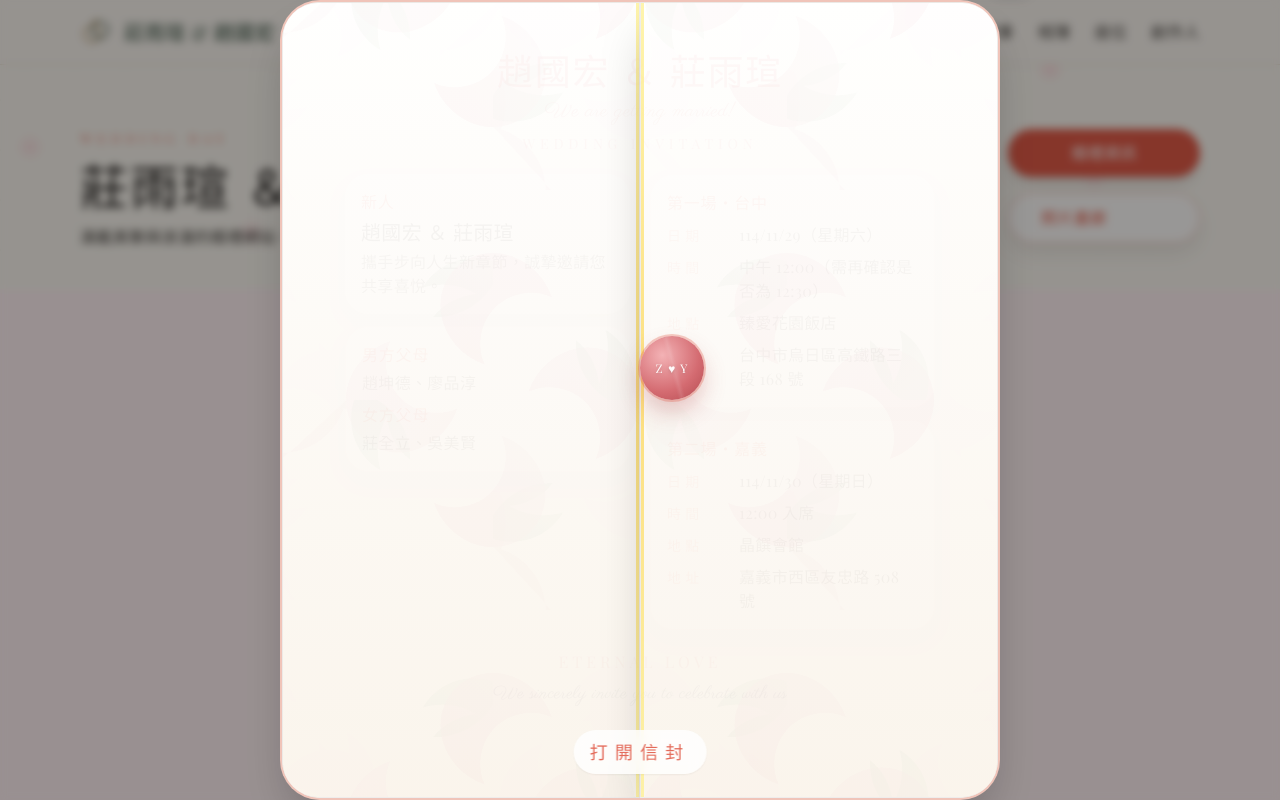
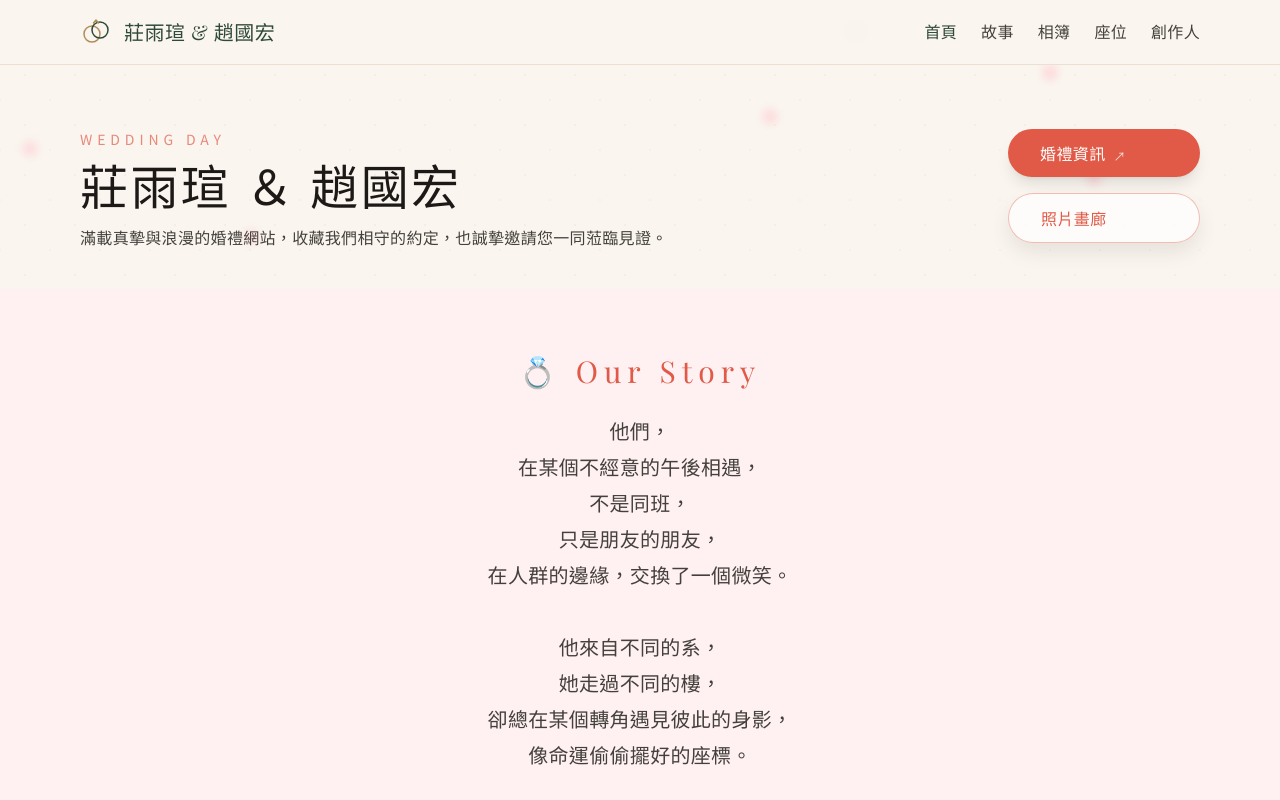
Before and after one commit to and910805/wedding-front, a React (Vite) app: page / in a window 1280 px wide. Shown: the top 800 px of the page. Built offline with nearby package versions, Linux system fonts and the light colour scheme.

Commit message:
Refine typography and simplify home entry

```diff
--- a/src/App.jsx
+++ b/src/App.jsx
@@ -20,7 +20,7 @@ export default function App(){
         <Suspense
           fallback={(
             <div className="flex min-h-[60vh] items-center justify-center bg-rose-50/60 px-6 py-12 text-center">
-              <p className="font-serif text-lg tracking-[0.2em] text-cinnabar/80">
+              <p className="font-sans text-base tracking-[0.3em] text-cinnabar/70 md:text-lg">
                 浪漫內容載入中，請稍候片刻⋯
               </p>
             </div>
--- a/src/components/GalleryAuto.jsx
+++ b/src/components/GalleryAuto.jsx
@@ -42,7 +42,7 @@ export default function GalleryAuto() {
       {/* 標題區域 */}
       <div className="text-center max-w-3xl mx-auto space-y-3">
         <p className="text-rose-400/90 font-script text-3xl md:text-4xl tracking-wider">綻放的時光</p>
-        <p className="text-base md:text-lg text-stone-600 leading-relaxed">
+        <p className="font-sans text-base md:text-lg text-stone-600 leading-relaxed">
           光影中收藏的笑顏與擁抱，成為我們最真摯的婚禮記憶
         </p>
 
@@ -58,7 +58,7 @@ export default function GalleryAuto() {
             </svg>
             進入放映模式
           </button>
-          <p className="text-xs sm:text-sm md:text-base text-stone-500 mt-3 whitespace-nowrap">
+          <p className="font-sans text-xs sm:text-sm md:text-base text-stone-500 mt-3 whitespace-nowrap">
             點擊上方按鈕以全螢幕幻燈片模式瀏覽所有照片，享受沉浸式的觀看體驗
           </p>
         </div>
@@ -121,7 +121,7 @@ export default function GalleryAuto() {
 
       {/* 圖片總數顯示 */}
       <div className="text-center pt-6 border-t border-rose-100">
-        <p className="text-stone-500 text-sm md:text-base">
+        <p className="font-sans text-stone-500 text-sm md:text-base">
           共 {items.length} 張精選照片，點擊上方「進入放映模式」按鈕即可瀏覽完整相簿
         </p>
       </div>
--- a/src/pages/GalleryPage.jsx
+++ b/src/pages/GalleryPage.jsx
@@ -10,7 +10,7 @@ export default function GalleryPage() {
             <h1 className="text-4xl md:text-5xl font-serif font-normal text-stone-800 mb-4">
               婚禮回憶
             </h1>
-            <p className="text-lg md:text-xl text-stone-600 leading-relaxed">
+            <p className="font-sans text-lg md:text-xl text-stone-600 leading-relaxed">
               每一個瞬間都是永恆，每一張照片都是故事
             </p>
           </div>
@@ -43,9 +43,9 @@ export default function GalleryPage() {
       {/* Footer Note */}
       <div className="bg-stone-50 border-t border-stone-200 mt-16">
         <div className="max-w-7xl mx-auto px-4 sm:px-6 lg:px-8 py-8">
-          <div className="text-center text-stone-500 text-sm">
+          <div className="text-center text-stone-500 text-sm font-sans space-y-2">
             <p>感謝所有參與我們重要日子的親朋好友</p>
-            <p className="mt-2">這些珍貴的時刻將永遠留在我們心中</p>
+            <p>這些珍貴的時刻將永遠留在我們心中</p>
           </div>
         </div>
       </div>
--- a/src/pages/Home.jsx
+++ b/src/pages/Home.jsx
@@ -1,12 +1,8 @@
-import { Suspense, lazy, useState } from 'react'
 import { Link } from 'react-router-dom'
 import { motion, useReducedMotion } from 'framer-motion'
 import { AutoThemeTarget } from '../theme/ThemeContext'
 
-const WeddingInvitationModal = lazy(() => import('../components/WeddingInvitationModal'))
-
 export default function Home() {
-  const [isInvitationOpen, setInvitationOpen] = useState(true)
   const prefersReducedMotion = useReducedMotion()
 
   const poemText = `他們，
@@ -36,15 +32,12 @@ export default function Home() {
 從青春的校園開始，
 在愛裡長成永恆。`
 
-  const openInvitation = () => setInvitationOpen(true)
-  const closeInvitation = () => setInvitationOpen(false)
-
   return (
     <main>
       <AutoThemeTarget theme="euro" className="container-xl pt-10 md:pt-16 pb-10">
         <div className="flex flex-col items-center gap-8 text-center md:flex-row md:items-start md:justify-between md:text-left">
           <div className="max-w-xl">
-            <p className="text-sm uppercase tracking-[0.35em] text-cinnabar/70 font-serif">
+            <p className="text-sm uppercase tracking-[0.35em] text-cinnabar/70 font-sans">
               Wedding Day
             </p>
             <h1 className="mt-3 text-3xl md:text-5xl font-serif leading-tight text-stone-900">
@@ -52,7 +45,7 @@ export default function Home() {
             </h1>
             {/* ✅ 修正版：桌機單行、手機自動適應不破圖 */}
             <p
-              className="mt-4 font-serif text-sm md:text-base leading-relaxed text-stone-700
+              className="mt-4 font-sans text-sm md:text-base leading-relaxed text-stone-700
                          text-center md:text-left sm:whitespace-nowrap
                          [text-wrap:balance] sm:[text-wrap:nowrap]"
               style={{
@@ -64,16 +57,18 @@ export default function Home() {
           </div>
 
           <div className="flex w-full flex-col items-center gap-4 md:w-auto md:items-end">
-            <button
-              type="button"
-              onClick={openInvitation}
-              className="w-full rounded-full bg-cinnabar px-8 py-3 font-serif text-base tracking-wide text-white shadow-lg transition hover:bg-cinnabar/90 focus:outline-none focus-visible:ring-2 focus-visible:ring-cinnabar/70 focus-visible:ring-offset-2 focus-visible:ring-offset-rose-50 md:w-48"
+            <a
+              href="https://wwwe789.my.canva.site/"
+              target="_blank"
+              rel="noopener noreferrer"
+              className="w-full rounded-full bg-cinnabar px-8 py-3 text-base tracking-wide text-white shadow-lg transition hover:bg-cinnabar/90 focus:outline-none focus-visible:ring-2 focus-visible:ring-cinnabar/70 focus-visible:ring-offset-2 focus-visible:ring-offset-rose-50 md:w-48 font-sans"
             >
               婚禮資訊
-            </button>
+              <span className="ml-2 text-xs align-middle opacity-80">↗</span>
+            </a>
             <Link
               to="/gallery"
-              className="w-full rounded-full border border-cinnabar/40 bg-white/70 px-8 py-3 font-serif text-base tracking-wide text-cinnabar shadow-soft transition hover:border-cinnabar/60 hover:bg-white md:w-48"
+              className="w-full rounded-full border border-cinnabar/40 bg-white/70 px-8 py-3 text-base tracking-wide text-cinnabar shadow-soft transition hover:border-cinnabar/60 hover:bg-white md:w-48 font-sans"
             >
               照片畫廊
             </Link>
@@ -94,24 +89,12 @@ export default function Home() {
           <h2 className="text-2xl font-serif tracking-[0.2em] text-cinnabar md:text-3xl">
             💍 Our Story
           </h2>
-          <p className="whitespace-pre-line font-serif text-lg leading-8 text-stone-700 md:text-xl md:leading-9">
+          <p className="whitespace-pre-line font-sans text-lg leading-8 text-stone-700 md:text-xl md:leading-9">
             {poemText}
 
           </p>
         </div>
       </motion.section>
-
-      <Suspense
-        fallback={(
-          <div className="flex items-center justify-center bg-white/70 py-10">
-            <p className="font-serif text-base tracking-[0.3em] text-cinnabar/70">
-              婚禮資訊載入中⋯
-            </p>
-          </div>
-        )}
-      >
-        <WeddingInvitationModal open={isInvitationOpen} onClose={closeInvitation} />
-      </Suspense>
     </main>
   )
 }
--- a/src/pages/Story.jsx
+++ b/src/pages/Story.jsx
@@ -23,9 +23,9 @@ function Timeline({items}){
           }}
         >
           <div>
-            <h3 className="text-xl md:text-2xl">{s.title}</h3>
+            <h3 className="text-xl md:text-2xl font-serif">{s.title}</h3>
             <p className="font-sans text-stone-600 mt-1 text-sm md:text-base">{s.date} · {s.place}</p>
-            <p className="mt-3 md:mt-4 leading-relaxed text-sm md:text-base">{s.text}</p>
+            <p className="mt-3 md:mt-4 font-sans leading-relaxed text-sm md:text-base">{s.text}</p>
           </div>
           <motion.div
             className="rounded-xl border border-stone-300/40 shadow-soft md:rounded-2xl"
```
